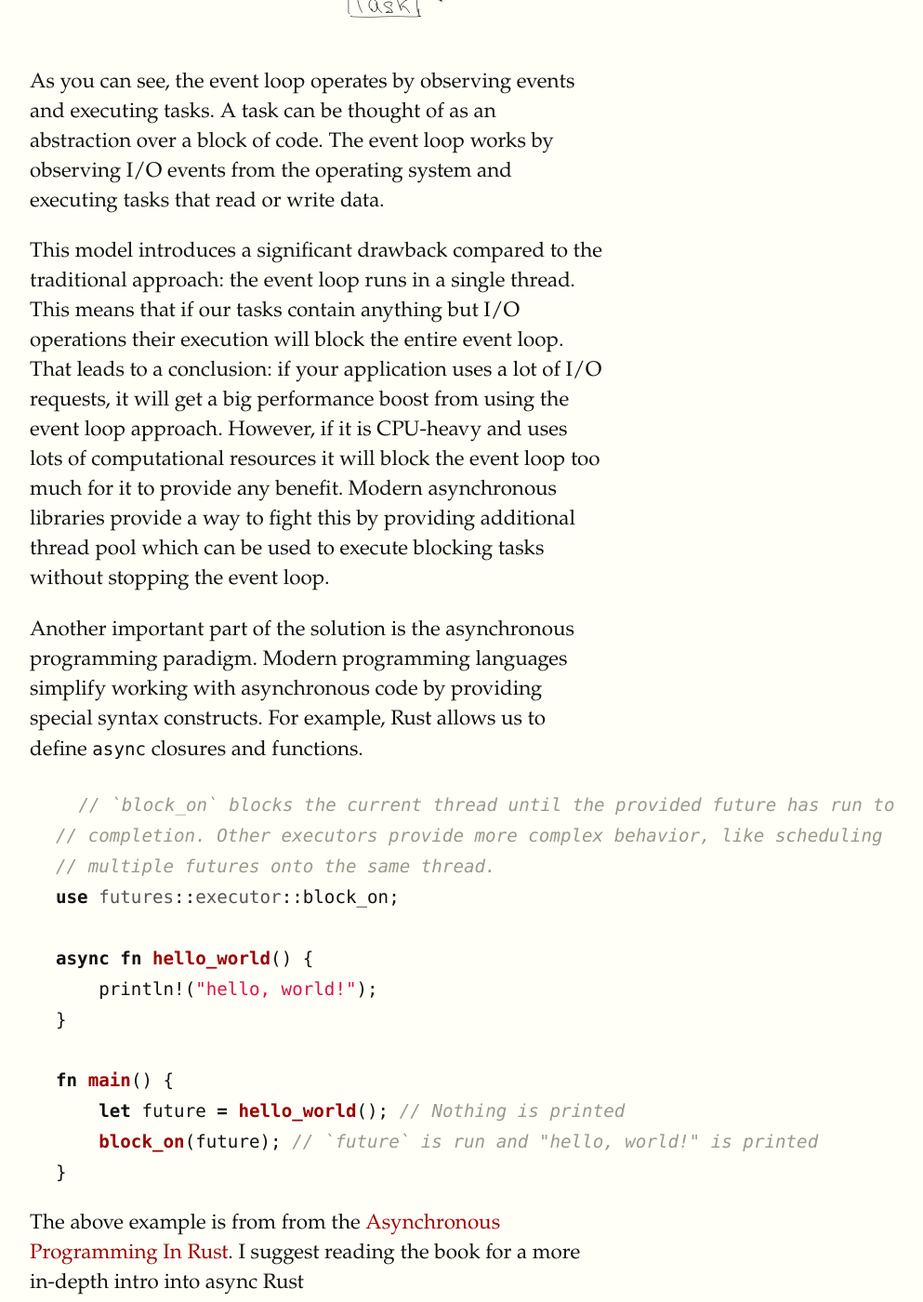
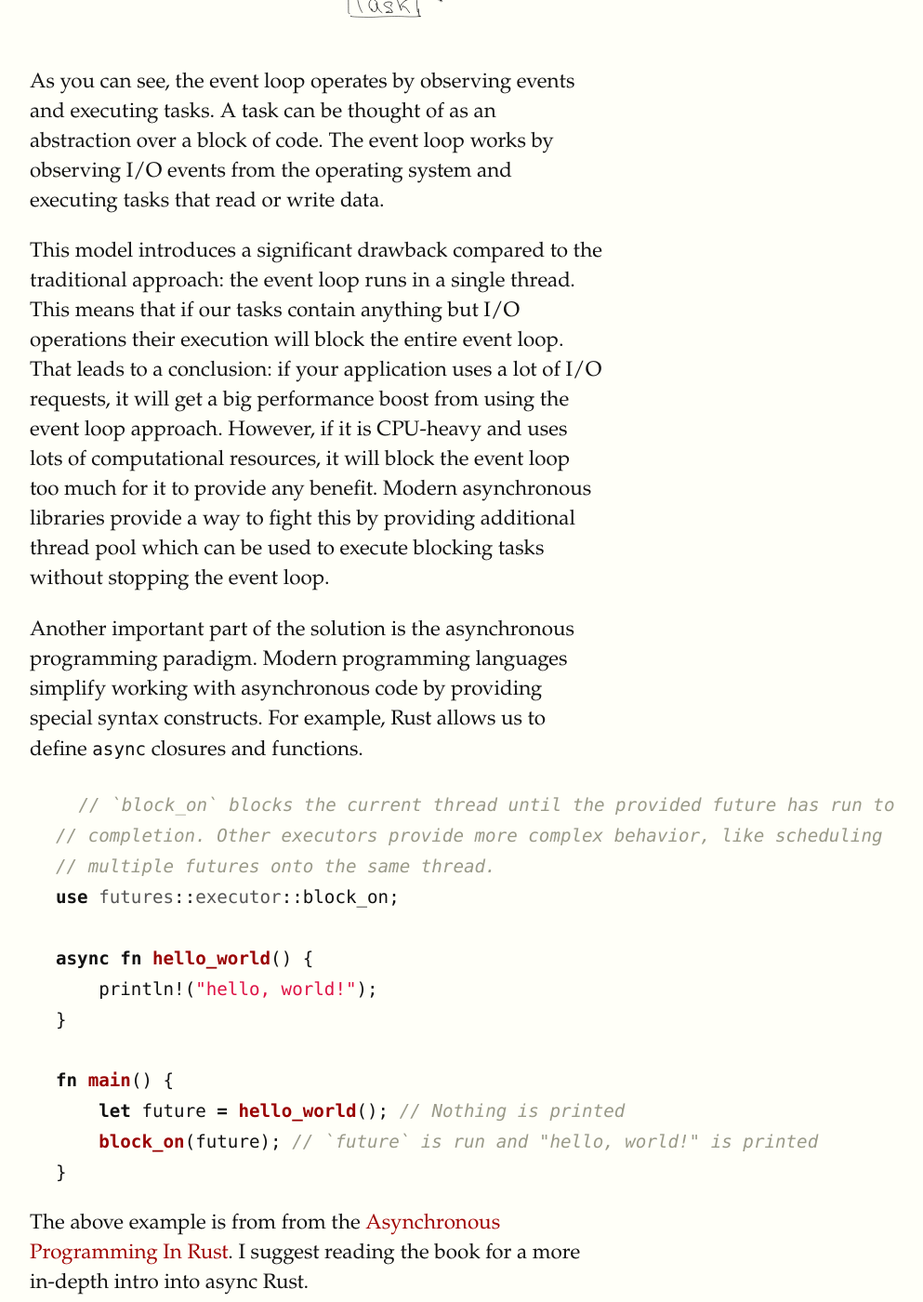
Before and after one commit to kdubovikov/blog, a Jekyll site: the page docs/articles/rust/async-unicorns-love-rust.html, which Jekyll copies as it is, in a window 1280 px wide and 1400 px high, scrolled down 11811 px. Shown: the whole window at 93% size, without its empty margins (128-1121 px from the left). Built offline with Jekyll 4.4.1, drawn with Linux system fonts in a browser that asks for light colours; some web fonts are replaced; some of the changed text lies outside the part shown.

```diff
--- a/docs/articles/rust/async-unicorns-love-rust.html
+++ b/docs/articles/rust/async-unicorns-love-rust.html
@@ -171,7 +171,7 @@
                      <span class="nf">.expect</span><span class="p">(</span><span class="s">"Failed to execute command"</span><span class="p">);</span>
 <span class="nd">assert_eq!</span><span class="p">(</span><span class="n">b</span><span class="s">"Hello world</span><span class="se">\n</span><span class="s">"</span><span class="p">,</span> <span class="n">output</span><span class="py">.stdout</span><span class="nf">.as_slice</span><span class="p">());</span>
 
-<span class="c">// in this way, we coult fetch data using external applications</span>
+<span class="c">// in this way, we could fetch data using external applications</span>
 <span class="k">let</span> <span class="n">response</span> <span class="o">=</span> <span class="nn">Command</span><span class="p">::</span><span class="nf">new</span><span class="p">(</span><span class="s">"curl"</span><span class="p">)</span>
                      <span class="nf">.arg</span><span class="p">(</span><span class="s">"http://unicorn.shop/store/items"</span><span class="p">)</span>
                      <span class="nf">.output</span><span class="p">()</span>
@@ -191,14 +191,14 @@
 <span class="k">use</span> <span class="nn">std</span><span class="p">::</span><span class="nn">sync</span><span class="p">::</span><span class="nn">mpsc</span><span class="p">::</span><span class="n">channel</span><span class="p">;</span>
 
 <span class="c">// MPSC stands for Multiple Producer Single consumer.</span>
-<span class="c">// Channels are a useful abrtsaction for communication between threads:</span>
-<span class="c">// tx allows multiple producers to send data over the channel,</span>
-<span class="c">// rx allows a single consumer to recieve the data from producers.</span>
+<span class="c">// Channels are a useful abstraction for communication between threads:</span>
+<span class="c">// tx (transmitter) allows multiple producers to send data over the channel,</span>
+<span class="c">// rx (receiver) allows a single consumer to recieve the data from producers.</span>
 <span class="c">// In our case, tx will be used by multiple threads to send responses to our reciever thread</span>
 <span class="k">let</span> <span class="p">(</span><span class="n">tx</span><span class="p">,</span> <span class="n">rx</span><span class="p">)</span> <span class="o">=</span> <span class="nf">channel</span><span class="p">();</span>
 
 <span class="k">let</span> <span class="n">sender</span> <span class="o">=</span> <span class="nn">thread</span><span class="p">::</span><span class="nf">spawn</span><span class="p">(</span><span class="k">move</span> <span class="p">||</span> <span class="p">{</span>
-		<span class="c">// We will use an imaginary API for sendind HTTP GET requests for simplification</span>
+		<span class="c">// We will use an imaginary API for sending HTTP GET requests for simplification</span>
 		<span class="k">let</span> <span class="n">response</span> <span class="o">=</span> <span class="nf">get_http_response</span><span class="p">(</span><span class="nn">String</span><span class="p">::</span><span class="nf">from</span><span class="p">(</span><span class="s">"http://unicorn.shop/store/items"</span><span class="p">))</span>
     <span class="n">tx</span><span class="nf">.send</span><span class="p">(</span><span class="n">response</span><span class="p">)</span>
         <span class="nf">.expect</span><span class="p">(</span><span class="s">"Unable to send on channel"</span><span class="p">);</span>
@@ -269,7 +269,7 @@
 
 <p>As you can see, the event loop operates by observing events and executing tasks. A task can be thought of as an abstraction over a block of code. The event loop works by observing I/O events from the operating system and executing tasks that read or write data.</p>
 
-<p>This model introduces a significant drawback compared to the traditional approach: the event loop runs in a single thread. This means that if our tasks contain anything but I/O operations their execution will block the entire event loop. That leads to a conclusion: if your application uses a lot of I/O requests, it will get a big performance boost from using the event loop approach. However, if it is CPU-heavy and uses lots of computational resources it will block the event loop too much for it to provide any benefit. Modern asynchronous libraries provide a way to fight this by providing additional thread pool which can be used to execute blocking tasks without stopping the event loop.</p>
+<p>This model introduces a significant drawback compared to the traditional approach: the event loop runs in a single thread. This means that if our tasks contain anything but I/O operations their execution will block the entire event loop. That leads to a conclusion: if your application uses a lot of I/O requests, it will get a big performance boost from using the event loop approach. However, if it is CPU-heavy and uses lots of computational resources, it will block the event loop too much for it to provide any benefit. Modern asynchronous libraries provide a way to fight this by providing additional thread pool which can be used to execute blocking tasks without stopping the event loop.</p>
 
 <p>Another important part of the solution is the asynchronous programming paradigm. Modern programming languages simplify working with asynchronous code by providing special syntax constructs. For example, Rust allows us to define <code class="highlighter-rouge">async</code> closures and functions.</p>
 
@@ -288,7 +288,7 @@
 <span class="p">}</span>
 </code></pre></div></div>
 
-<p>The above example is from from the <a href="https://rust-lang.github.io/async-book/01_getting_started/04_async_await_primer.html">Asynchronous Programming In Rust</a>. I suggest reading the book for a more in-depth intro into async Rust</p>
+<p>The above example is from from the <a href="https://rust-lang.github.io/async-book/01_getting_started/04_async_await_primer.html">Asynchronous Programming In Rust</a>. I suggest reading the book for a more in-depth intro into async Rust.</p>
 
 <p>Each asynchronous function returns a <code class="highlighter-rouge">Future</code>, a special construct that designates a result, which will be returned sometime in the future. Notice that the <code class="highlighter-rouge">hello_world</code> function will not be executed until we <code class="highlighter-rouge">block_on</code> the future.</p>
 
@@ -299,7 +299,7 @@
 
 <span class="nd">#[tokio::main]</span>
 <span class="k">async</span> <span class="k">fn</span> <span class="nf">main</span><span class="p">()</span> <span class="p">{</span>
-	<span class="c">// We create the bot's event lool by using token from the environment variable BOT_TOKEN</span>
+	<span class="c">// We create the bot's event loop by using token from the environment variable BOT_TOKEN</span>
   <span class="k">let</span> <span class="k">mut</span> <span class="n">bot</span> <span class="o">=</span> <span class="nn">tbot</span><span class="p">::</span><span class="nd">from_env!</span><span class="p">(</span><span class="s">"BOT_TOKEN"</span><span class="p">)</span>
     <span class="nf">.event_loop</span><span class="p">();</span>
 
@@ -311,8 +311,8 @@
     <span class="k">async</span> <span class="k">move</span> <span class="p">{</span>
       <span class="k">let</span> <span class="n">message</span> <span class="o">=</span> <span class="nn">String</span><span class="p">::</span><span class="nf">from</span><span class="p">(</span><span class="s">"Hi there!"</span><span class="p">);</span>
 
-			<span class="c">// finally, we issue a blocking call that sends the message back to the user</span>
-			<span class="c">// await.unwrap() allows us to force the execution of a send_message API call</span>
+			<span class="c">// finally, we issue a blocking call that sends the message back to the user.</span>
+			<span class="c">// await.unwrap() allows us to force the execution of a send_message API call.</span>
 			<span class="c">// without it, nothing would happen</span>
       <span class="n">context</span>
         <span class="nf">.send_message</span><span class="p">(</span><span class="o">&amp;</span><span class="n">message</span><span class="p">)</span>
--- a/docs/articles/rust/building-a-weather-station-bot.html
+++ b/docs/articles/rust/building-a-weather-station-bot.html
@@ -115,10 +115,6 @@
 <p>We will also use a library called <a href="https://docs.rs/rumq-client/0.1.0-alpha.10/rumq_client/index.html">rumq-client</a> for communicating with our Mosquitto MQTT server.</p>
 
 <p>We will package our bot as a command-line application which supports file-based configuration. Packages like clap and settings will help us to quickly implement config files and parsing command line arguments.</p>
-
-<ul class="task-list">
-  <li class="task-list-item"><input type="checkbox" class="task-list-item-checkbox" disabled="disabled" />Architecture diagram</li>
-</ul>
 
 <h2 id="designing-a-database">Designing a database</h2>
 
```
Also changed, not shown: other parts of docs/articles/rust/async-unicorns-love-rust.html (+1 -1 lines), _posts/2020-09-21-building-a-weather-station-bot.md (+0 -2 lines), docs/feed.xml (+1 -1 lines).
